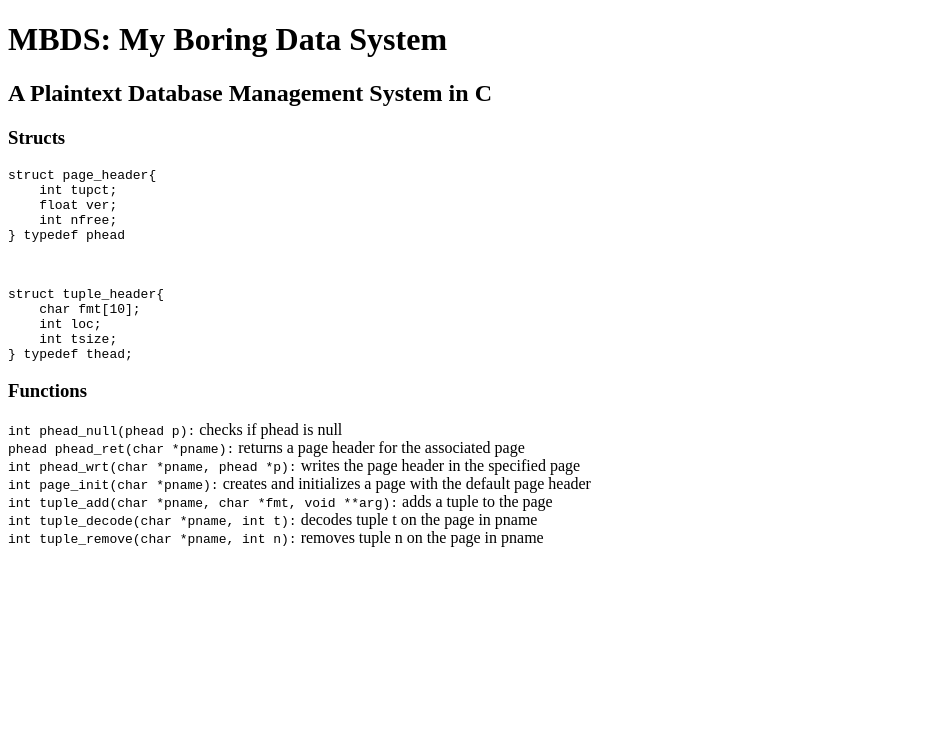
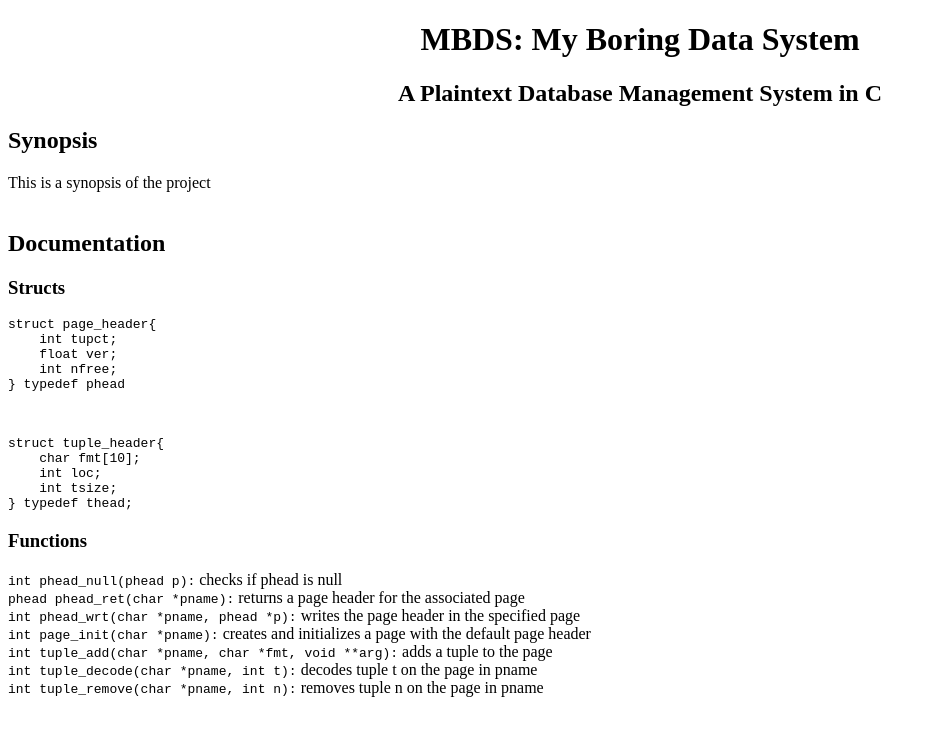
Before and after one commit to na4n/dbms, a plain HTML site: page index.html in a window 1280 px wide. Shown: the whole page, without its empty margins (0-936 px from the left). Drawn offline with Linux system fonts and the light colour scheme.

Commit message:
header styling

```diff
--- a/index.html
+++ b/index.html
@@ -9,9 +9,14 @@
 </head>
 <body>
 
-<h1>MBDS: My Boring Data System</h1>
-<h2>A Plaintext Database Management System in C</h2>
+<h1 style="text-align: center;">MBDS: My Boring Data System</h1>
+<h2 style="text-align: center;">A Plaintext Database Management System in C</h2>
 
+<h2>Synopsis</h2>
+<a>This is a synopsis of the project</a>
+<br><br>
+
+<h2>Documentation</h2>
 <h3>Structs</h3>
 <code><pre>
 struct page_header{
```
